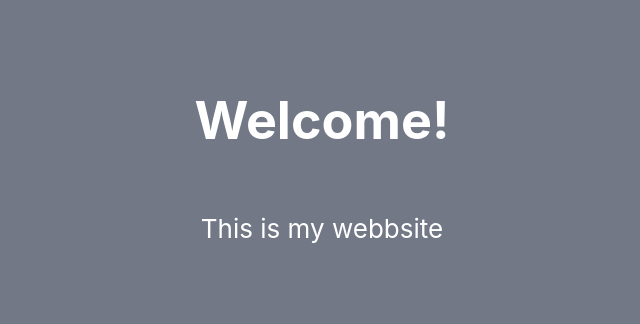
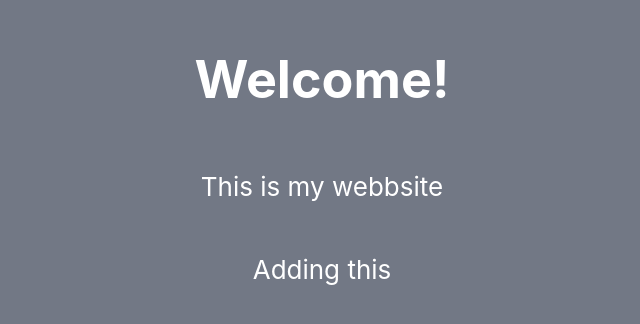
Before and after one commit to natta1995/Webbshop-BooksByHeart, a React (Create React App) app: page / in a window 1280 px wide. Shown: the part 238-562 px from the top of the page, without its empty margins (318-958 px from the left). Built offline with nearby package versions, Linux system fonts and the light colour scheme.

Commit message:
new change

```diff
--- a/src/App.js
+++ b/src/App.js
@@ -6,6 +6,7 @@ function App() {
       <header className="App-header">
         <h1>Welcome!</h1>
         <p>This is my webbsite</p>
+        <p>Adding this</p>
       </header>
     </div>
   );
```
